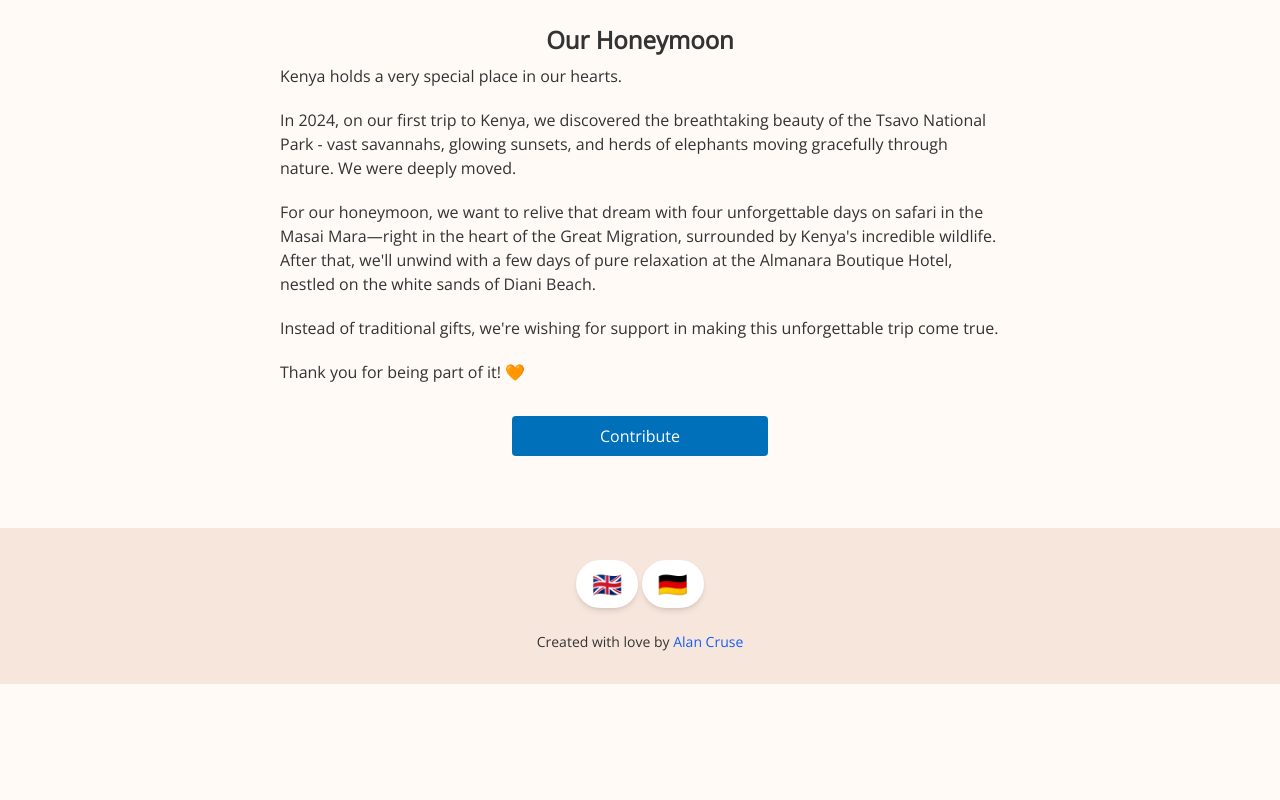
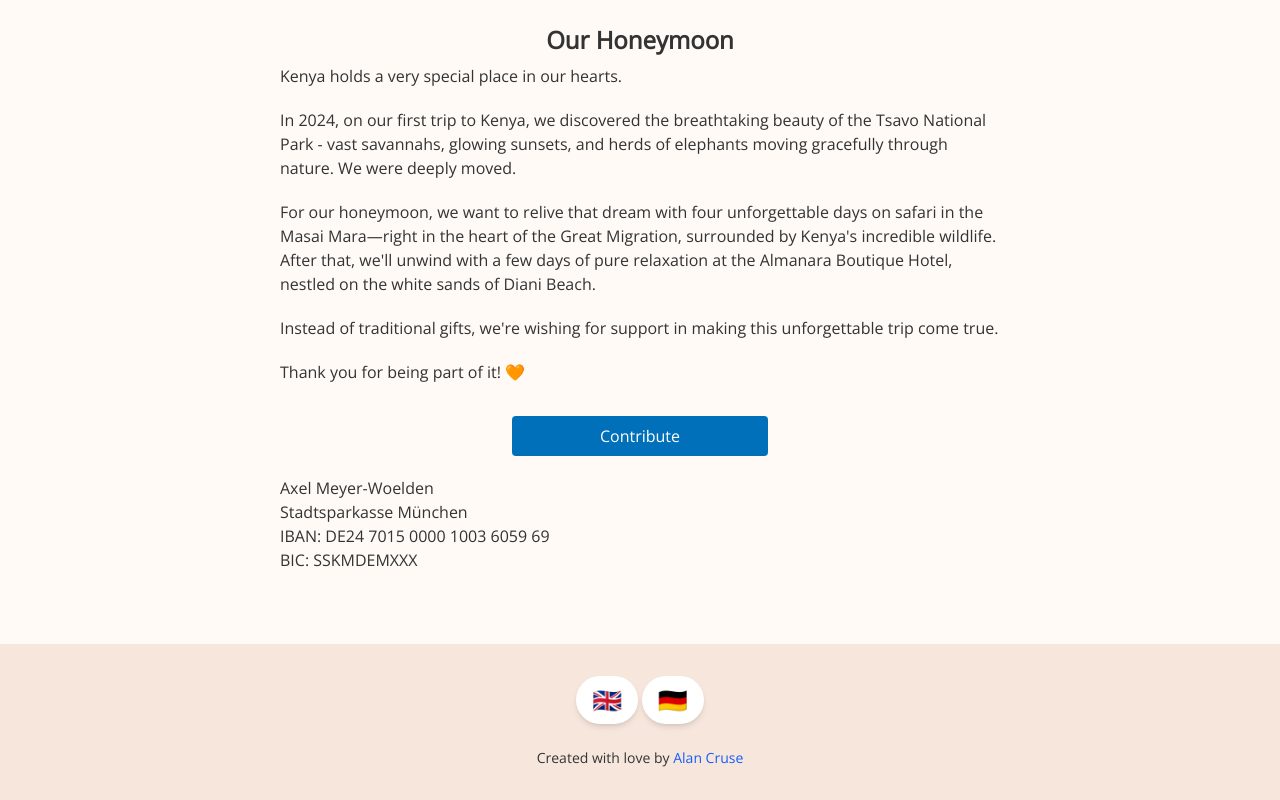
Before and after one commit to ADECruse/wedding-landingpage, a website: page index.html in a window 1280 px wide. Shown: the part 3380-4180 px from the top of the page. Before the commit the page ends 4064 px from the top, so only its background shows below. Drawn offline with nearby package versions, Linux system fonts and the light colour scheme.

Commit message:
Add bank details section to the footer

```diff
--- a/index.html
+++ b/index.html
@@ -349,6 +349,12 @@
             Unterstützen
           </a>
         </div>
+        <ul>
+          <li>Axel Meyer-Woelden</li>
+          <li>Stadtsparkasse München</li>
+          <li>IBAN: DE24 7015 0000 1003 6059 69</li>
+          <li>BIC: SSKMDEMXXX</li>
+        </ul>
       </section>
     </main>
 
```
Also changed, not shown: css/output.css.
